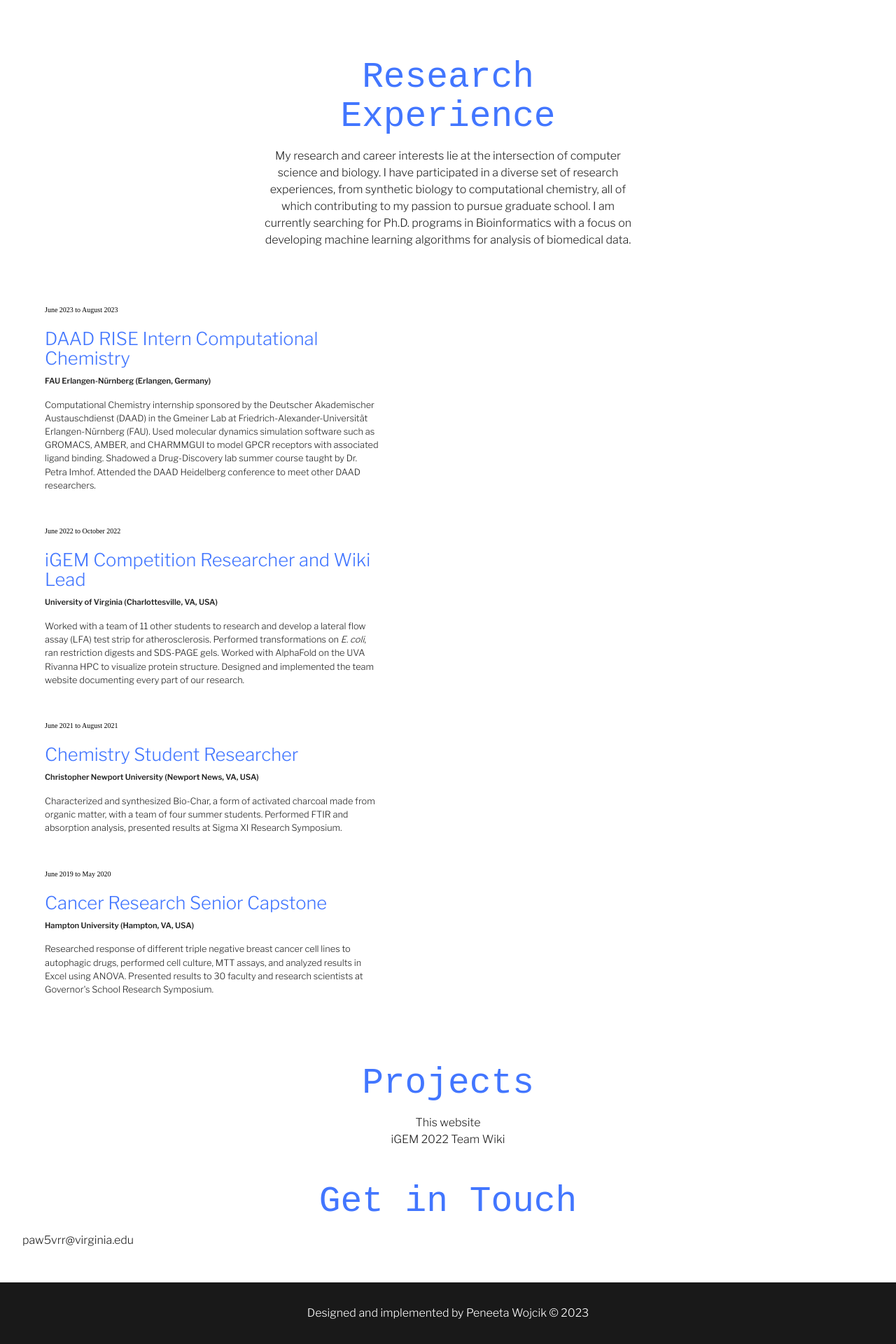
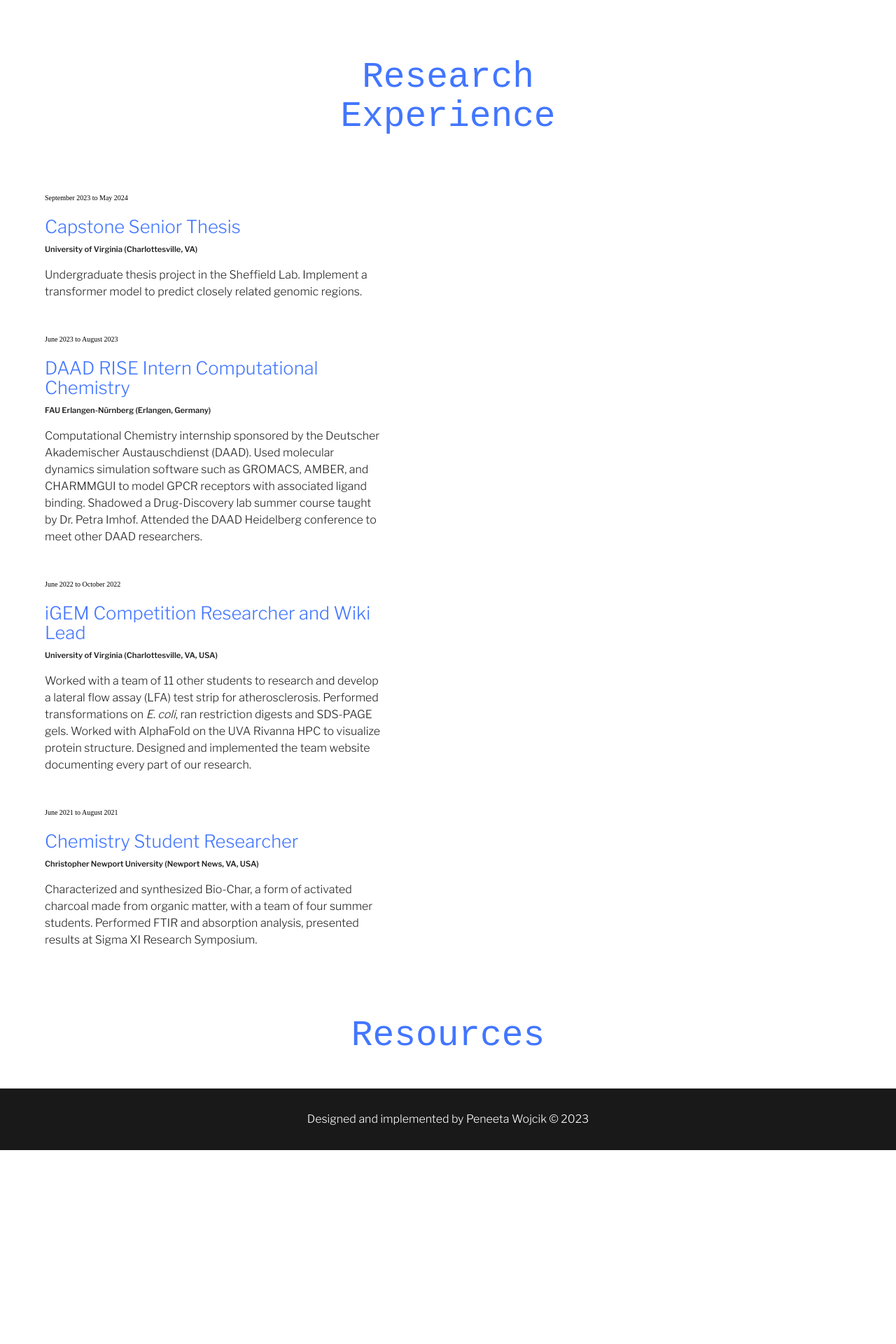
Before and after one commit to peneeta/portfolio, a React (Vite) app: page / in a window 1280 px wide. Shown: the part 766-2686 px from the top of the page at 70% size. After the commit the page ends 2409 px from the top, so only its background shows below. Built offline with nearby package versions, Linux system fonts and the light colour scheme; a web font is replaced by a local one.

Commit message:
edits to timeline

```diff
--- a/src/App.jsx
+++ b/src/App.jsx
@@ -51,32 +51,20 @@ function App() {
         <div className="container">
           <div className="section-text">
             <h1>Research Experience</h1>
-            <p>My research and career interests lie at the intersection of computer science and biology. I have participated in a diverse set of research experiences, from synthetic biology to computational chemistry, all of which contributing to my passion to pursue graduate school. I am currently searching for Ph.D. programs in Bioinformatics with a focus on developing machine learning algorithms for analysis of biomedical data.</p>
           </div>
         </div>
         <Timeline/>
       </div>
 
-      <div id="projects" className="mx-8 section">
+      <div id="resources" className="mx-8 section">
         <div className="container">
           <div className="section-text">
-            <h1>Projects</h1>
-            <p>This website</p>
-            <p>iGEM 2022 Team Wiki</p>
+            <h1>Resources</h1>
           </div>
         </div>
       </div>
 
-      <div id="contact" className="mx-8 section">
-        <div className="container">
-          <div className="section-text">
-            <h1 className="big">Get in Touch</h1>
-          </div>
-          <div className="emails">
-            <p>paw5vrr@virginia.edu</p>
-          </div>
-        </div>
-      </div>
+
       <Footer/>
     </div>
   )
--- a/src/components/Navbar.jsx
+++ b/src/components/Navbar.jsx
@@ -24,8 +24,7 @@ function Navbar (){
             <ul id="nav-links" data-visible='false' className="nav-links">
                 <li><a href="#" className="">Home</a></li>
                 <li><a href="#research" className="">Research</a></li>
-                <li><a href="#projects" className="">Projects</a></li>
-                <li><a href="#contact" className="">Get in Touch</a></li>
+                <li><a href="#resources" className="">Resources</a></li>
             </ul>
         </nav>
     )
--- a/src/components/Timeline.jsx
+++ b/src/components/Timeline.jsx
@@ -1,9 +1,28 @@
 import './TimelineStyle.css'
-
+// MAKE THIS INTO A TABLE
 function Timeline () {
     return(
         <div className="timeline mx-8">
-            <div className="entry left-container">
+            <div className="entry">
+                <div className="heading">
+                    <div className="date">
+                        <p>September 2023 to May 2024</p>
+                    </div>
+                    <div className="title">
+                        <p>Capstone Senior Thesis</p>
+                    </div>
+                    <div className="place">
+                        <p>University of Virginia (Charlottesville, VA)</p>
+                    </div>
+                </div>
+                <div className="text">
+                    <p>
+                    Undergraduate thesis project in the Sheffield Lab. Implement a transformer model to predict closely related genomic regions.
+                    </p>
+                </div>
+            </div>
+
+            <div className="entry">
                 <div className="heading">
                     <div className="date">
                         <p>June 2023 to August 2023</p>
@@ -17,11 +36,11 @@ function Timeline () {
                 </div>
                 <div className="text">
                     <p>
-                    Computational Chemistry internship sponsored by the Deutscher Akademischer Austauschdienst (DAAD) in the Gmeiner Lab at Friedrich-Alexander-Universität Erlangen-Nürnberg (FAU). Used molecular dynamics simulation software such as GROMACS, AMBER, and CHARMMGUI to model GPCR receptors with associated ligand binding. Shadowed a Drug-Discovery lab summer course taught by Dr. Petra Imhof. Attended the DAAD Heidelberg conference to meet other DAAD researchers.
+                    Computational Chemistry internship sponsored by the Deutscher Akademischer Austauschdienst (DAAD). Used molecular dynamics simulation software such as GROMACS, AMBER, and CHARMMGUI to model GPCR receptors with associated ligand binding. Shadowed a Drug-Discovery lab summer course taught by Dr. Petra Imhof. Attended the DAAD Heidelberg conference to meet other DAAD researchers.
                     </p>
                 </div>
             </div>
-            <div className="entry left-container">
+            <div className="entry">
                 <div className="heading">
                     <div className="date">
                         <p>June 2022 to October 2022</p>
@@ -44,7 +63,7 @@ function Timeline () {
                     </a>
                 </div>
             </div>
-            <div className="entry left-container">
+            <div className="entry">
                 <div className="heading">
                     <div className="date">
                         <p>June 2021 to August 2021</p>
@@ -62,24 +81,6 @@ function Timeline () {
                     </p>
                 </div>
             </div>
-            <div className="entry left-container">
-                <div className="heading">
-                    <div className="date">
-                        <p>June 2019 to May 2020</p>
-                    </div>
-                    <div className="title">
-                        <p>Cancer Research Senior Capstone</p>
-                    </div>
-                    <div className="place">
-                        <p>Hampton University (Hampton, VA, USA)</p>
-                    </div>
-                </div>
-                <div className="text">
-                    <p>
-                    Researched response of different triple negative breast cancer cell lines to autophagic drugs, performed cell culture, MTT assays, and analyzed results in Excel using ANOVA. Presented results to 30 faculty and research scientists at Governor's School Research Symposium.
-                    </p>
-                </div>
-            </div>
         </div>
     )
 }
--- a/src/components/TimelineStyle.css
+++ b/src/components/TimelineStyle.css
@@ -43,5 +43,5 @@
 }
 
 .timeline .text p{
-    font-size: 0.8rem;
+    font-size: 1rem;
 }
```
